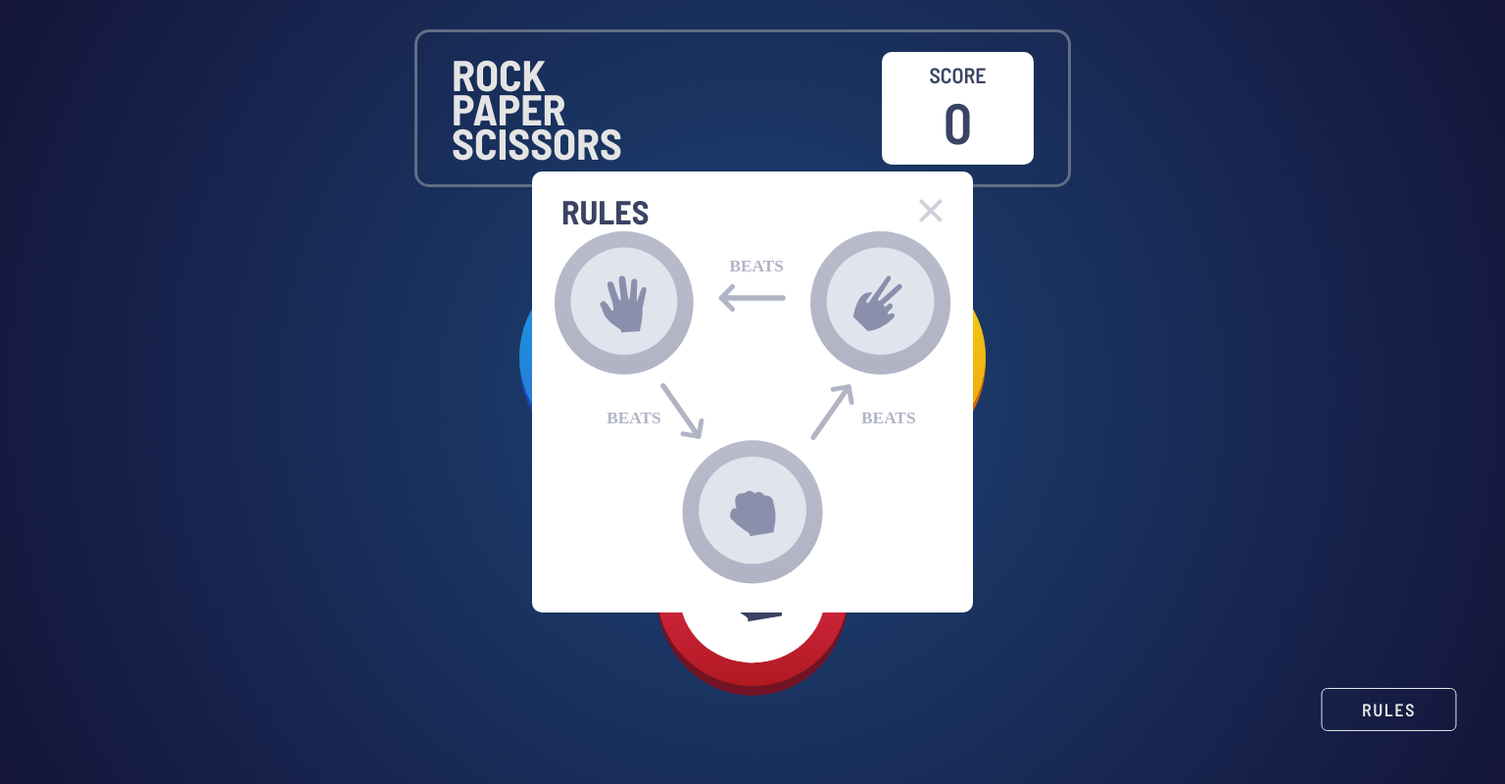
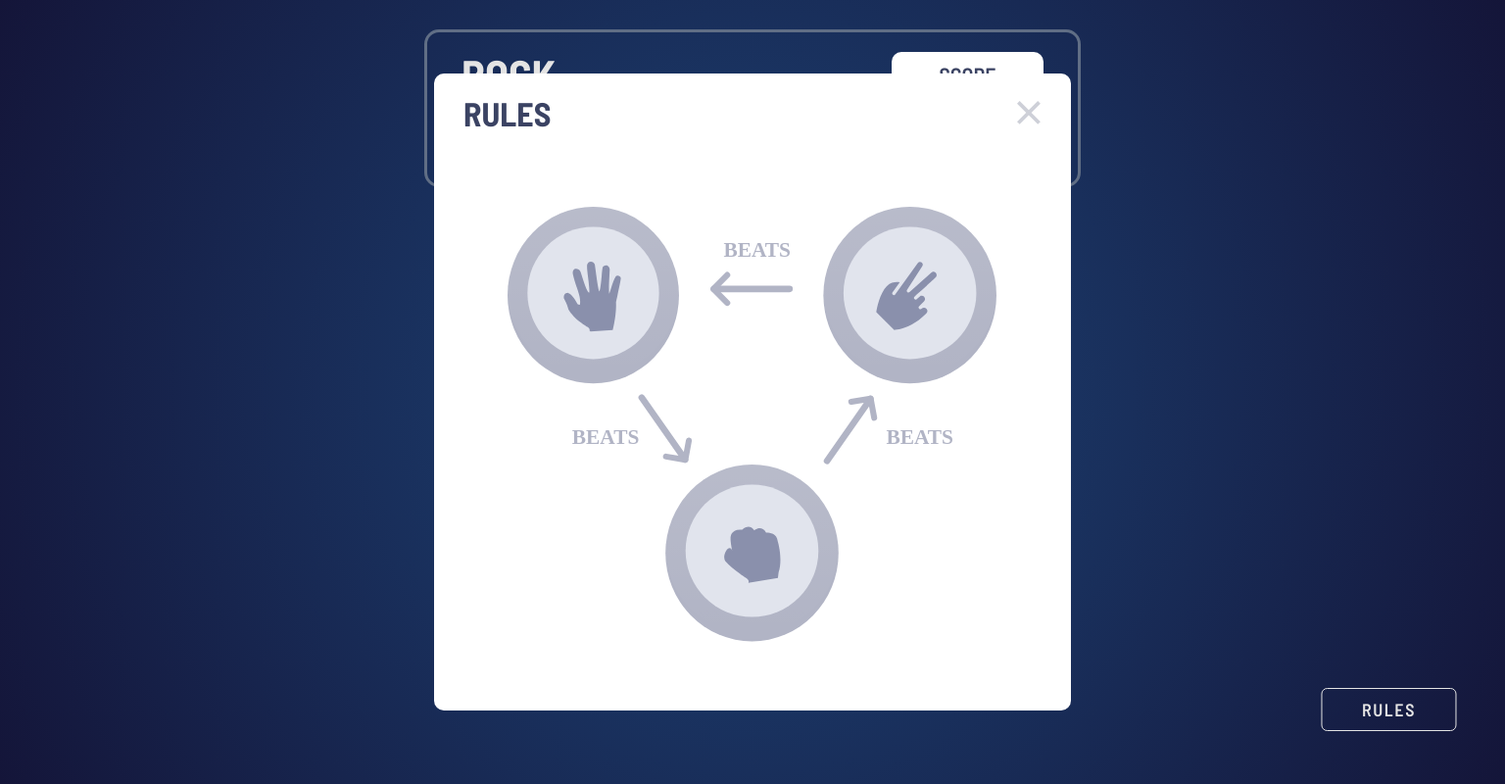
Before and after one commit to gitbeet/rock-paper-scissors-game, a React app: page / in a window 1536 px wide. Both pictures are taken after a click on the button "RULES". Shown: the whole page at 98% size. Built offline with nearby package versions, Linux system fonts and the light colour scheme.

Commit message:
minor fixes

```diff
--- a/src/Components/App.js
+++ b/src/Components/App.js
@@ -82,10 +82,12 @@ function App() {
   }
 
   function playerSelect(value) {
-    setSelectedByPlayer(value);
     setTimeout(() => {
-      computerSelect();
-    }, 2000);
+      setSelectedByPlayer(value);
+      setTimeout(() => {
+        computerSelect();
+      }, 2000);
+    }, 300);
 
     setSelected((prev) => !prev);
   }
--- a/src/css/Rules.css
+++ b/src/css/Rules.css
@@ -42,8 +42,9 @@
 
     .rules{
         justify-content: space-between;
-        width: 450px;
-        height: 450px;
+        gap: 40px;
+        width: 650px;
+        height: 650px;
         top:50vh;
         left: 50vw;
         transform: translate(-50% , -50%);
--- a/src/css/Score.css
+++ b/src/css/Score.css
@@ -8,7 +8,6 @@
     border-radius: 7px;
     padding: 10px 25px;
     margin-top: 30px;
-    margin-right: 20px;
 }
 
 .score-word{
```
